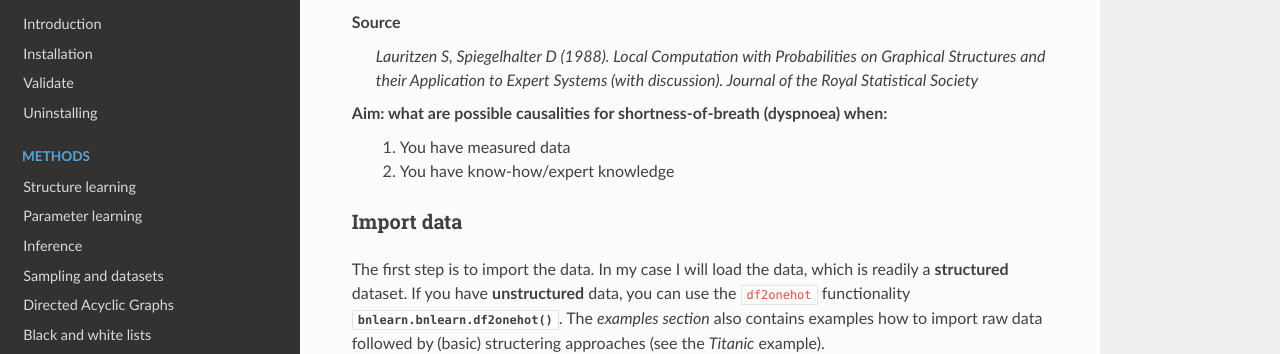
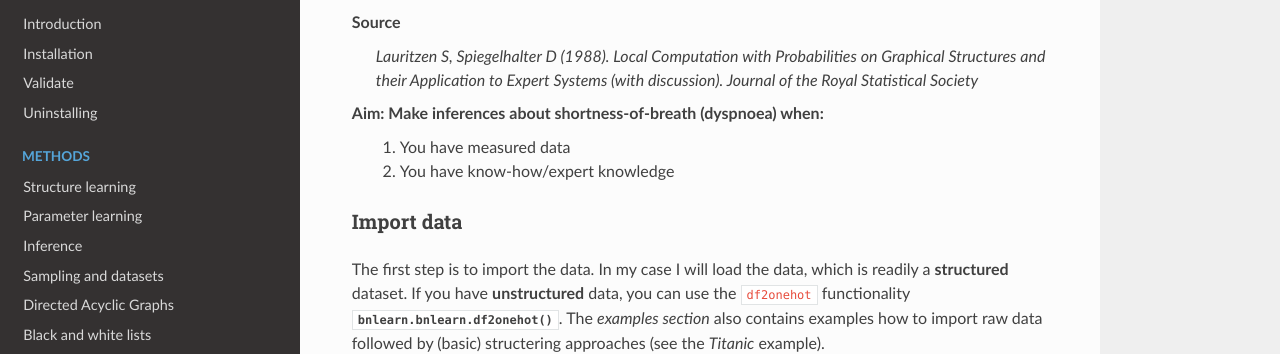
Before and after one commit to erdogant/bnlearn, a Sphinx documentation site: the page built from docs/source/UseCases.rst, in a window 1280 px wide and 900 px high, scrolled down 526 px. Shown: the part 154-508 px from the top of the window. Built offline with Sphinx 7.4.7 and the Read the Docs theme 2.0.0, drawn with Linux system fonts in a browser that asks for light colours; pages that are not in the unit, such as notebooks, are missing from menus.

Commit message:
aim changed

```diff
--- a/docs/source/UseCases.rst
+++ b/docs/source/UseCases.rst
@@ -17,7 +17,7 @@ Motivation of Lauritzen and Spiegelhalter (1988)
 Source
 	*Lauritzen S, Spiegelhalter D (1988). Local Computation with Probabilities on Graphical Structures and their Application to Expert Systems (with discussion). Journal of the Royal Statistical Society*
 
-Aim: what are possible causalities for shortness-of-breath (dyspnoea) when:
+Aim: Make inferences about shortness-of-breath (dyspnoea) when:
 	1. You have measured data
 	2. You have know-how/expert knowledge
 
```
